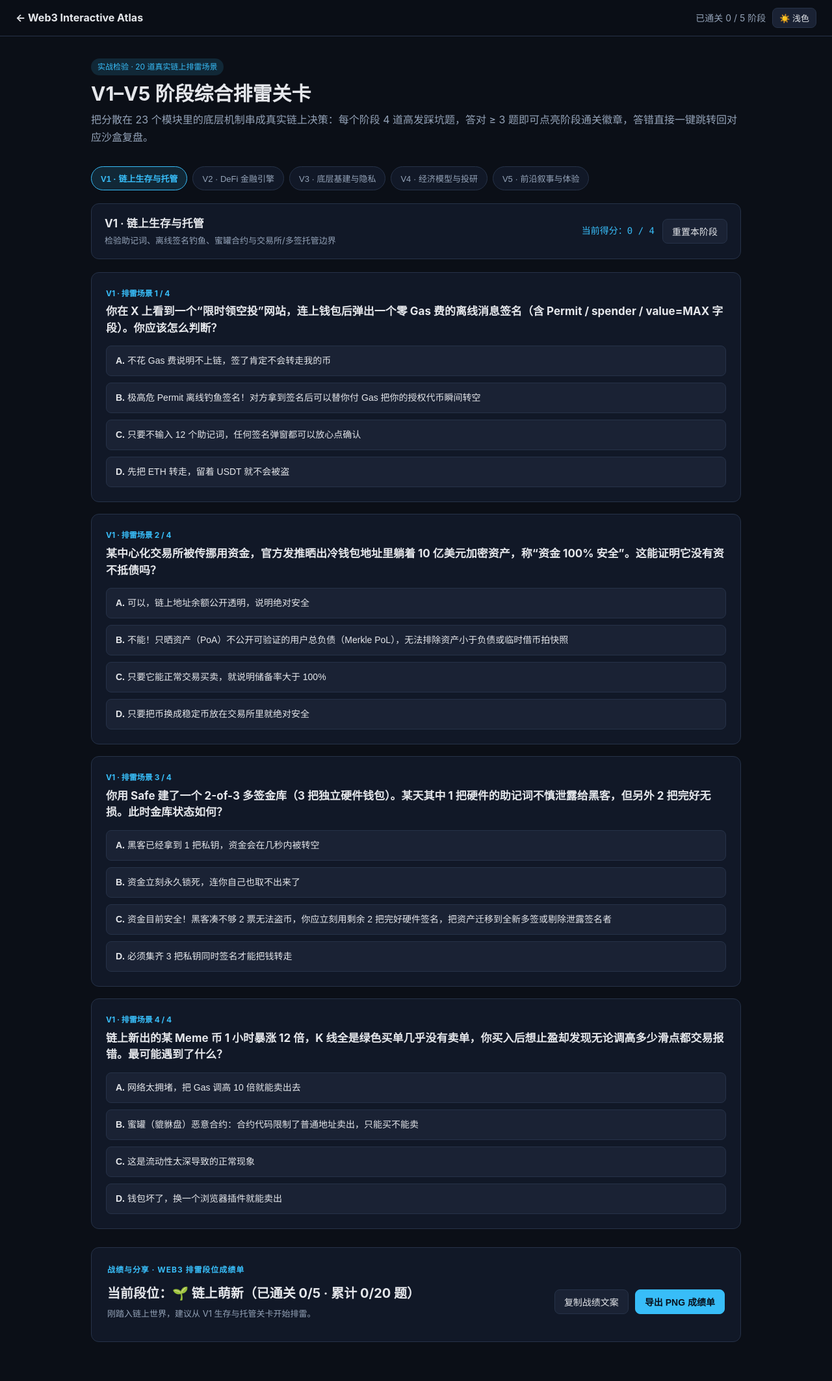
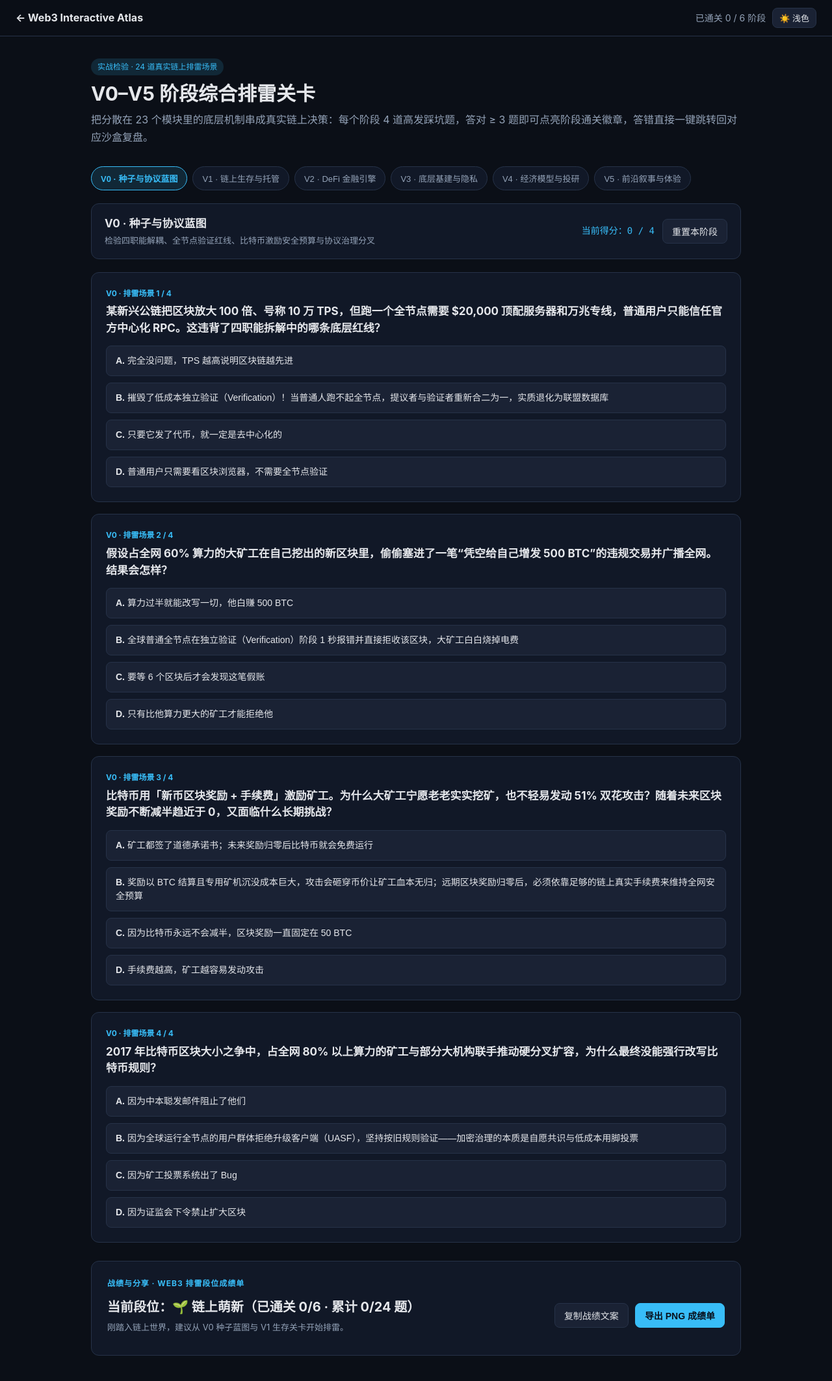
Before and after one commit to liamamilin/web3-interactive-atlas, a plain HTML site: page quiz.html in a window 1280 px wide. Shown: the whole page at 65% size. Drawn offline with Linux system fonts and the light colour scheme.

Commit message:
Release v2.2: add og-cover.png, V0 blueprint quiz (24 questions), and README storefront

```diff
--- a/quiz.html
+++ b/quiz.html
@@ -3,7 +3,7 @@
 <head>
   <meta charset="UTF-8" />
   <meta name="viewport" content="width=device-width, initial-scale=1.0" />
-  <title>V1–V5 阶段综合排雷关卡 — Web3 Interactive Atlas</title>
+  <title>V0–V5 阶段综合排雷关卡 — Web3 Interactive Atlas</title>
   <link rel="icon" type="image/svg+xml" href="favicon.svg" />
   <link rel="stylesheet" href="shared/theme.css" />
   <style>
@@ -57,15 +57,15 @@
   <header class="atlas-topbar">
     <a class="brand" href="index.html">← Web3 Interactive Atlas</a>
     <div class="nav-actions">
-      <span id="overall-badge" style="color:var(--text-muted)">已通关 0 / 5 阶段</span>
+      <span id="overall-badge" style="color:var(--text-muted)">已通关 0 / 6 阶段</span>
       <button id="quiz-theme-btn" class="btn" style="padding:5px 10px;font-size:13px;"></button>
     </div>
   </header>
 
   <main class="lesson-container">
     <header class="lesson-header">
-      <span class="badge">实战检验 · 20 道真实链上排雷场景</span>
-      <h1>V1–V5 阶段综合排雷关卡</h1>
+      <span class="badge">实战检验 · 24 道真实链上排雷场景</span>
+      <h1>V0–V5 阶段综合排雷关卡</h1>
       <p>把分散在 23 个模块里的底层机制串成真实链上决策：每个阶段 4 道高发踩坑题，答对 ≥ 3 题即可点亮阶段通关徽章，答错直接一键跳转回对应沙盒复盘。</p>
     </header>
 
@@ -108,6 +108,61 @@
     const QUIZ_STORAGE_KEY = "web3_atlas_quiz_v1";
 
     const STAGES = [
+      {
+        id: "V0",
+        name: "V0 · 种子与协议蓝图",
+        desc: "检验四职能解耦、全节点验证红线、比特币激励安全预算与协议治理分叉",
+        questions: [
+          {
+            prompt: "某新兴公链把区块放大 100 倍、号称 10 万 TPS，但跑一个全节点需要 $20,000 顶配服务器和万兆专线，普通用户只能信任官方中心化 RPC。这违背了四职能拆解中的哪条底层红线？",
+            options: [
+              "完全没问题，TPS 越高说明区块链越先进",
+              "摧毁了低成本独立验证（Verification）！当普通人跑不起全节点，提议者与验证者重新合二为一，实质退化为联盟数据库",
+              "只要它发了代币，就一定是去中心化的",
+              "普通用户只需要看区块浏览器，不需要全节点验证"
+            ],
+            answer: 1,
+            explain: "区块链把存储、提议、验证、认同拆开后，核心红线是「提议可以很卷，但验证必须足够便宜」。一旦普通人失去独立验证能力，就只能重新盲信中心化服务器。",
+            lesson: { title: "无银行账本：存储、提议、验证与认同的四职能拆解", path: "00-blockchain-blueprint/01-four-roles-decoupled.html" }
+          },
+          {
+            prompt: "假设占全网 60% 算力的大矿工在自己挖出的新区块里，偷偷塞进了一笔“凭空给自己增发 500 BTC”的违规交易并广播全网。结果会怎样？",
+            options: [
+              "算力过半就能改写一切，他白赚 500 BTC",
+              "全球普通全节点在独立验证（Verification）阶段 1 秒报错并直接拒收该区块，大矿工白白烧掉电费",
+              "要等 6 个区块后才会发现这笔假账",
+              "只有比他算力更大的矿工才能拒绝他"
+            ],
+            answer: 1,
+            explain: "矿工只有「提议打包权」，没有「修改规则权」。全网数万个全节点严格执行交易与发行规则，任何违规区块都会被立刻孤立拒收。",
+            lesson: { title: "无银行账本：存储、提议、验证与认同的四职能拆解", path: "00-blockchain-blueprint/01-four-roles-decoupled.html" }
+          },
+          {
+            prompt: "比特币用「新币区块奖励 + 手续费」激励矿工。为什么大矿工宁愿老老实实挖矿，也不轻易发动 51% 双花攻击？随着未来区块奖励不断减半趋近于 0，又面临什么长期挑战？",
+            options: [
+              "矿工都签了道德承诺书；未来奖励归零后比特币就会免费运行",
+              "奖励以 BTC 结算且专用矿机沉没成本巨大，攻击会砸穿币价让矿工血本无归；远期区块奖励归零后，必须依靠足够的链上真实手续费来维持全网安全预算",
+              "因为比特币永远不会减半，区块奖励一直固定在 50 BTC",
+              "手续费越高，矿工越容易发动攻击"
+            ],
+            answer: 1,
+            explain: "好的激励不仅让人愿意记账，更让诚实比作恶更划算。比特币把矿工私利与币价深度绑定，而远期减半后的安全预算接棒，是其设计中最核心的长期张力。",
+            lesson: { title: "从零设计加密货币：五维框架、激励博弈与跨币种对照", path: "00-blockchain-blueprint/02-crypto-design-framework.html" }
+          },
+          {
+            prompt: "2017 年比特币区块大小之争中，占全网 80% 以上算力的矿工与部分大机构联手推动硬分叉扩容，为什么最终没能强行改写比特币规则？",
+            options: [
+              "因为中本聪发邮件阻止了他们",
+              "因为全球运行全节点的用户群体拒绝升级客户端（UASF），坚持按旧规则验证——加密治理的本质是自愿共识与低成本用脚投票",
+              "因为矿工投票系统出了 Bug",
+              "因为证监会下令禁止扩大区块"
+            ],
+            answer: 1,
+            explain: "在五维框架最顶层的治理机制里，开发者写代码、矿工出块，但拒绝接受违规区块的全节点经济用户掌握着终极否决权。",
+            lesson: { title: "从零设计加密货币：五维框架、激励博弈与跨币种对照", path: "00-blockchain-blueprint/02-crypto-design-framework.html" }
+          }
+        ]
+      },
       {
         id: "V1",
         name: "V1 · 链上生存与托管",
@@ -513,25 +568,27 @@
     });
 
     const RANKS = [
-      { min: 0, title: "🌱 链上萌新", desc: "刚踏入链上世界，建议从 V1 生存与托管关卡开始排雷。" },
-      { min: 1, title: "🛡️ 防坑学徒", desc: "已迈出第一步，能避开最常见的链上初级陷阱。" },
-      { min: 2, title: "⚡ DeFi 猎手", desc: "已看懂核心金融引擎与清算机制，开始建立链上风控直觉。" },
-      { min: 3, title: "🌲 黑暗森林幸存者", desc: "在 MEV、跨链桥、解锁抛压与隐私追踪中具备独立判断力。" },
-      { min: 4, title: "🔭 链上投研专家", desc: "接近全景通关，只差最后一关即可点亮全套徽章！" },
-      { min: 5, title: "🏆 Web3 全景架构师", desc: "V1–V5 全部通关！从钱包底层到 AI Agent 经济规则已全部打通。" }
+      { min: 0, title: "🌱 链上萌新", desc: "刚踏入链上世界，建议从 V0 种子蓝图与 V1 生存关卡开始排雷。" },
+      { min: 1, title: "🧱 协议入门者", desc: "已看懂无银行账本底层逻辑或基础防坑红线。" },
+      { min: 2, title: "🛡️ 防坑学徒", desc: "能避开最常见的链上初级陷阱，建立起安全边界意识。" },
+      { min: 3, title: "⚡ DeFi 猎手", desc: "已看懂核心金融引擎与清算机制，开始建立链上风控直觉。" },
+      { min: 4, title: "🌲 黑暗森林幸存者", desc: "在 MEV、跨链桥、解锁抛压与隐私追踪中具备独立判断力。" },
+      { min: 5, title: "🔭 链上投研专家", desc: "接近全景通关，只差最后一关即可点亮全套 6 阶徽章！" },
+      { min: 6, title: "🏆 Web3 全景架构师", desc: "V0–V5 全部通关！从无银行底层蓝图到 AI Agent 经济规则已彻底打通。" }
     ];
 
     function getRankInfo() {
       const saved = loadSaved();
       const cleared = STAGES.filter((s) => saved[s.id]?.cleared).length;
       const totalScore = STAGES.reduce((acc, s) => acc + (saved[s.id]?.score || 0), 0);
+      const maxQuestions = STAGES.reduce((acc, s) => acc + s.questions.length, 0);
       const rank = RANKS[Math.min(RANKS.length - 1, cleared)];
-      return { saved, cleared, totalScore, rank };
+      return { saved, cleared, totalScore, maxQuestions, rank };
     }
 
     function updateRankUI() {
-      const { cleared, totalScore, rank } = getRankInfo();
-      document.getElementById("rank-title").textContent = `当前段位：${rank.title}（已通关 ${cleared}/5 · 累计 ${totalScore}/20 题）`;
+      const { cleared, totalScore, maxQuestions, rank } = getRankInfo();
+      document.getElementById("rank-title").textContent = `当前段位：${rank.title}（已通关 ${cleared}/${STAGES.length} · 累计 ${totalScore}/${maxQuestions} 题）`;
       document.getElementById("rank-desc").textContent = rank.desc;
     }
 
@@ -542,14 +599,14 @@
     };
 
     document.getElementById("btn-copy-card").addEventListener("click", () => {
-      const { saved, cleared, totalScore, rank } = getRankInfo();
+      const { saved, cleared, totalScore, maxQuestions, rank } = getRankInfo();
       const lines = STAGES.map((s) => `${saved[s.id]?.cleared ? "✅" : "⬜"} ${s.name}（${saved[s.id]?.score || 0}/4）`).join("\n");
-      const text = `【Web3 Interactive Atlas 排雷成绩单】\n段位：${rank.title}\n总成绩：${cleared}/5 阶段通关 · ${totalScore}/20 题\n${lines}`;
+      const text = `【Web3 Interactive Atlas 排雷成绩单】\n段位：${rank.title}\n总成绩：${cleared}/${STAGES.length} 阶段通关 · ${totalScore}/${maxQuestions} 题\n${lines}`;
       const msgEl = document.getElementById("share-msg");
       msgEl.innerHTML = "";
       const ta = document.createElement("textarea");
       ta.readOnly = true;
-      ta.rows = 6;
+      ta.rows = 7;
       ta.style.marginTop = "8px";
       ta.value = text;
       ta.addEventListener("click", () => ta.select());
@@ -558,7 +615,7 @@
     });
 
     document.getElementById("btn-export-png").addEventListener("click", () => {
-      const { saved, cleared, totalScore, rank } = getRankInfo();
+      const { saved, cleared, totalScore, maxQuestions, rank } = getRankInfo();
       const canvas = document.getElementById("score-canvas");
       const ctx = canvas.getContext("2d");
 
@@ -575,7 +632,7 @@
 
       ctx.fillStyle = "#38bdf8";
       ctx.font = "bold 22px -apple-system, BlinkMacSystemFont, PingFang SC, sans-serif";
-      ctx.fillText("WEB3 INTERACTIVE ATLAS · V1–V5 排雷成绩单", 76, 102);
+      ctx.fillText("WEB3 INTERACTIVE ATLAS · V0–V5 排雷成绩单", 76, 102);
 
       ctx.fillStyle = "#f8fafc";
       ctx.font = "bold 54px -apple-system, BlinkMacSystemFont, PingFang SC, sans-serif";
@@ -583,30 +640,30 @@
 
       ctx.fillStyle = "#94a3b8";
       ctx.font = "24px -apple-system, BlinkMacSystemFont, PingFang SC, sans-serif";
-      ctx.fillText(`阶段通关：${cleared} / 5    ·    实战排雷得分：${totalScore} / 20`, 76, 236);
+      ctx.fillText(`阶段通关：${cleared} / ${STAGES.length}    ·    实战排雷得分：${totalScore} / ${maxQuestions}`, 76, 236);
 
       STAGES.forEach((s, idx) => {
-        const x = 76 + idx * 212;
+        const x = 76 + idx * 176;
         const y = 285;
         const rec = saved[s.id];
         const ok = !!rec?.cleared;
         ctx.fillStyle = ok ? "rgba(16,185,129,0.16)" : "#1a2234";
         ctx.strokeStyle = ok ? "#10b981" : "#263248";
         ctx.lineWidth = 2;
-        ctx.fillRect(x, y, 196, 150);
-        ctx.strokeRect(x, y, 196, 150);
+        ctx.fillRect(x, y, 162, 150);
+        ctx.strokeRect(x, y, 162, 150);
 
         ctx.fillStyle = ok ? "#6ee7b7" : "#94a3b8";
         ctx.font = "bold 24px ui-monospace, Menlo, monospace";
-        ctx.fillText(s.id, x + 20, y + 44);
+        ctx.fillText(s.id, x + 18, y + 44);
 
         ctx.fillStyle = "#e5e7eb";
         ctx.font = "bold 28px ui-monospace, Menlo, monospace";
-        ctx.fillText(`${rec?.score || 0} / 4`, x + 20, y + 92);
+        ctx.fillText(`${rec?.score || 0} / 4`, x + 18, y + 92);
 
         ctx.fillStyle = ok ? "#10b981" : "#64748b";
         ctx.font = "18px -apple-system, PingFang SC, sans-serif";
-        ctx.fillText(ok ? "✓ 已通关" : "待挑战", x + 20, y + 128);
+        ctx.fillText(ok ? "✓ 已通关" : "待挑战", x + 18, y + 128);
       });
 
       ctx.fillStyle = "#cbd5e1";
@@ -615,7 +672,7 @@
 
       const dataUrl = canvas.toDataURL("image/png");
       const msgEl = document.getElementById("share-msg");
-      msgEl.innerHTML = `<div style="margin-top:10px;"><a class="btn btn-primary" href="${dataUrl}" download="web3-atlas-rank-${cleared}of5.png">⬇ 点击保存 PNG 成绩单</a></div><img src="${dataUrl}" alt="成绩单预览" style="width:100%;max-width:600px;border-radius:10px;border:1px solid var(--border);margin-top:10px;display:block;" />`;
+      msgEl.innerHTML = `<div style="margin-top:10px;"><a class="btn btn-primary" href="${dataUrl}" download="web3-atlas-rank-${cleared}of${STAGES.length}.png">⬇ 点击保存 PNG 成绩单</a></div><img src="${dataUrl}" alt="成绩单预览" style="width:100%;max-width:600px;border-radius:10px;border:1px solid var(--border);margin-top:10px;display:block;" />`;
     });
 
     render();
```
Also changed, not shown: index.html (+7 -6 lines), og-cover.png (added), og-cover.svg, 1 other file.
